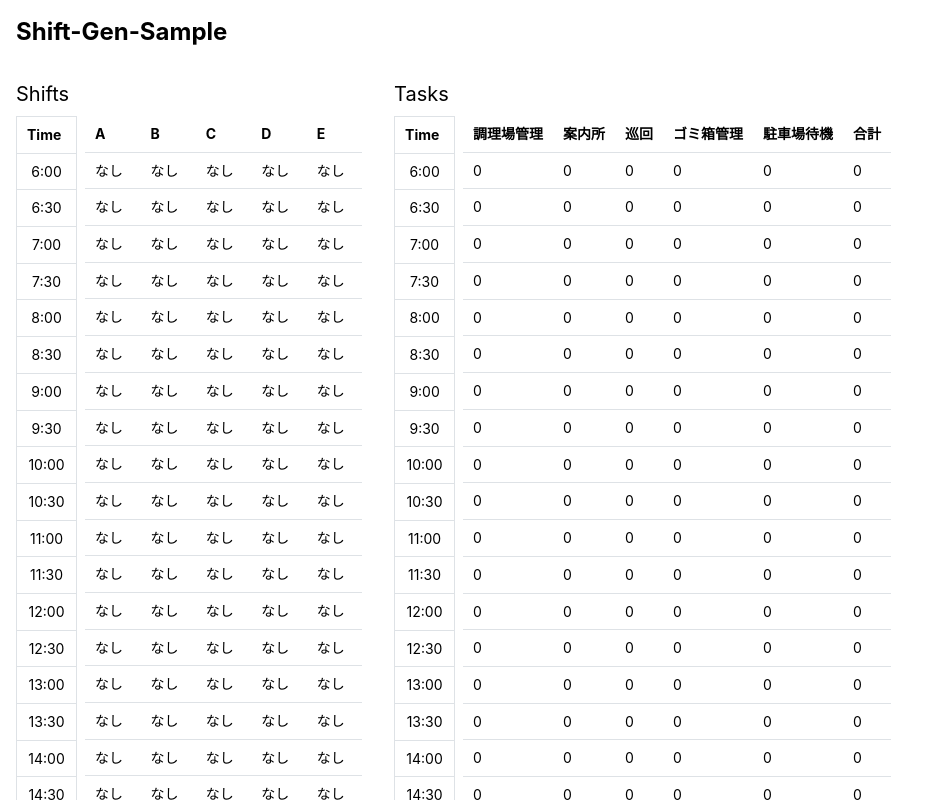
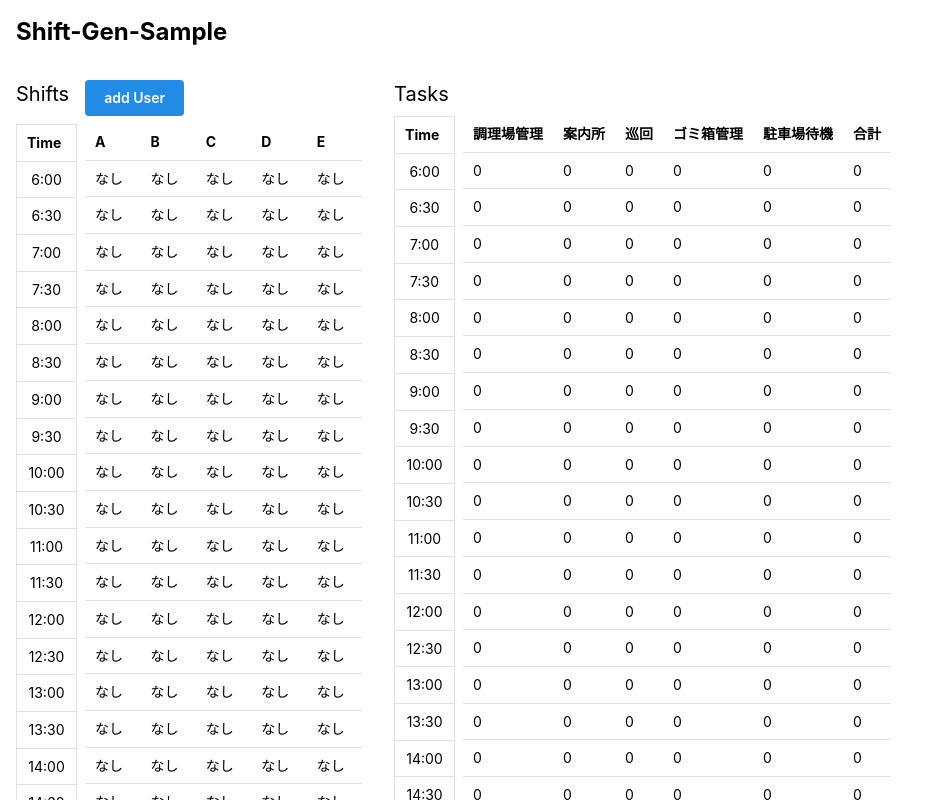
Before and after one commit to imaimai17468/shift-gen-sample, a Next.js app: page / in a window 1280 px wide. Shown: the top 800 px of the page, without its empty margins (0-938 px from the left). Built offline with nearby package versions, Linux system fonts and the light colour scheme.

Commit message:
feat: Add "Add User" button to ShiftTable component

```diff
--- a/src/components/common/ShiftTable/ShiftTable.tsx
+++ b/src/components/common/ShiftTable/ShiftTable.tsx
@@ -4,6 +4,7 @@ import { genDefaultUserTimelines } from "@/utils/genDefaultUserTimelines";
 import { useState, useMemo } from "react";
 import { Table } from "@mantine/core";
 import { SHIFT_TIMES } from "@/constants/ShiftTimes";
+import { Button } from "@mantine/core";
 
 export const ShiftTable = () => {
   const [userTimelines, setUserTimelines] = useState<UserTimelines>(
@@ -22,7 +23,25 @@ export const ShiftTable = () => {
 
   return (
     <div className="flex flex-col gap-2">
-      <h2 className="text-xl">Shifts</h2>
+      <div className="flex gap-4">
+        <h2 className="text-xl">Shifts</h2>
+        <Button
+          onClick={() => {
+            setUserTimelines((prev) => [
+              ...prev,
+              {
+                user: `user${prev.length + 1}`,
+                timeline: SHIFT_TIMES.map((time) => ({
+                  task: null,
+                  time,
+                })),
+              },
+            ]);
+          }}
+        >
+          add User
+        </Button>
+      </div>
       <div className="flex gap-2 items-start">
         <TimeTable />
         <Table>
```
